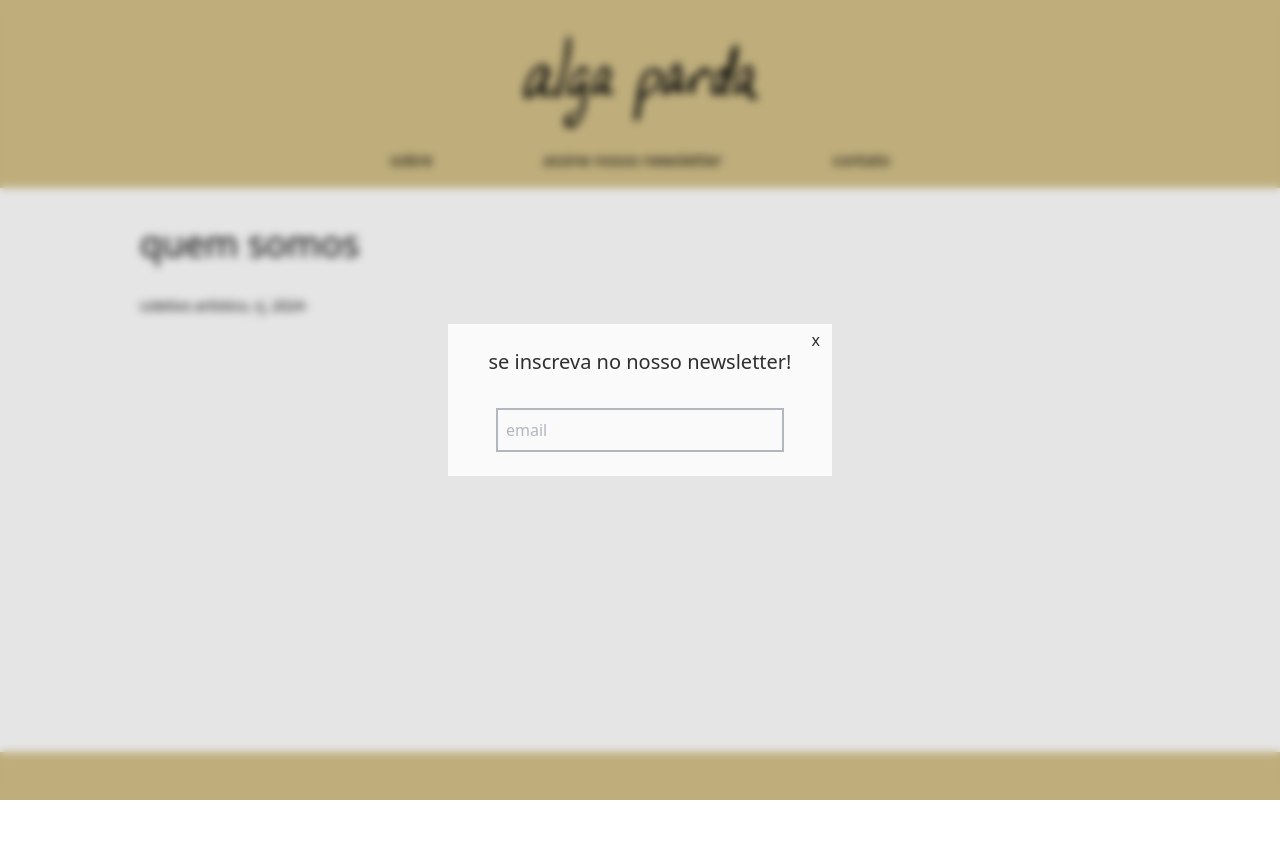
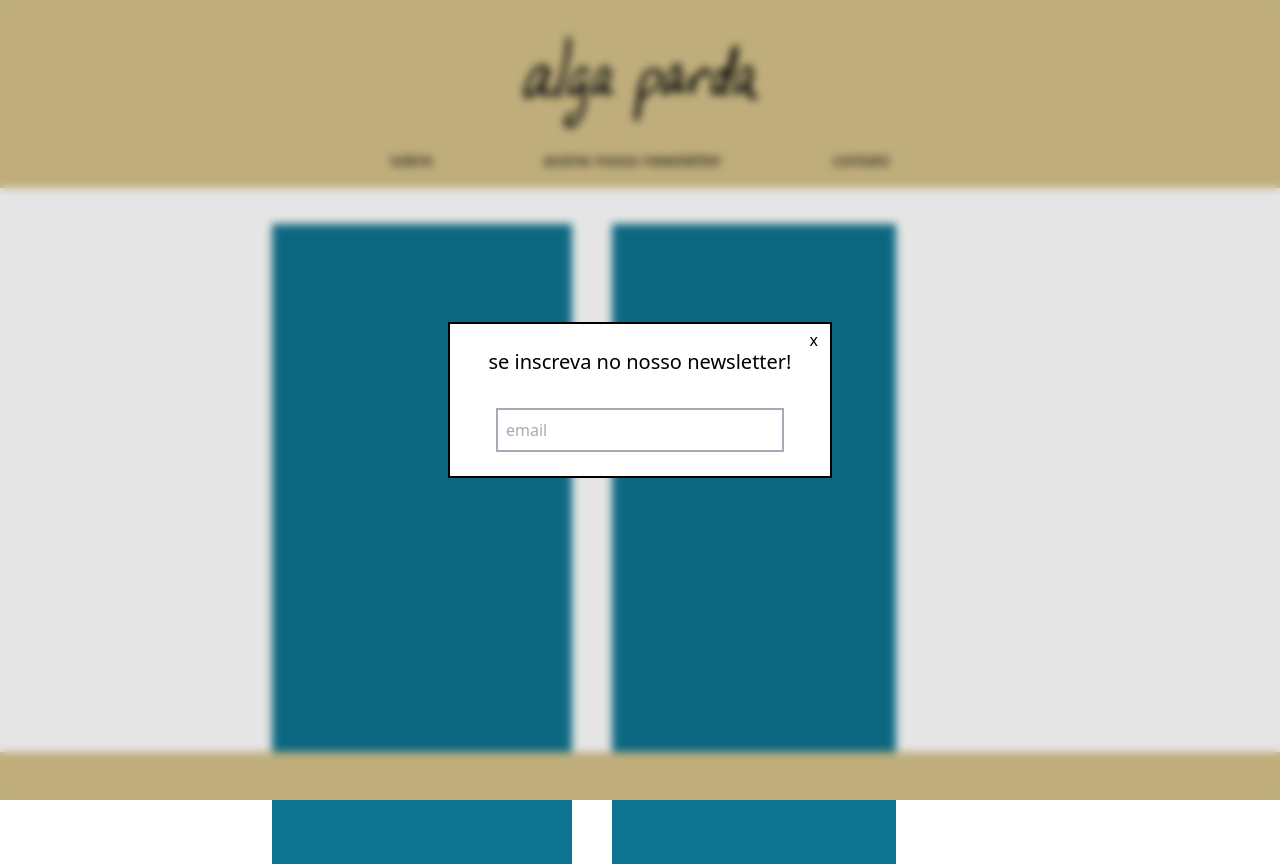
Before and after one commit to alga-parda/alga-parda, a Next.js app: page /sobre in a window 1280 px wide. Both pictures are taken after a click on the button "assine nosso newsletter". Before the commit the page ends 800 px from the top, so only its background shows below. Built offline with nearby package versions, Linux system fonts and the light colour scheme.

Commit message:
adjusted paths & sobre page layout

```diff
--- a/app/layout.js
+++ b/app/layout.js
@@ -1,6 +1,6 @@
 import "./globals.css";
-import Header from "@/components/Header";
-import Footer from "@/components/Footer";
+import Header from "@/components/NavBar/Header";
+import Footer from "@/components/NavBar/Footer";
 
 export const metadata = {
   title: "alga parda",
--- a/app/sobre/page.js
+++ b/app/sobre/page.js
@@ -7,9 +7,15 @@ export const metadata = {
 export default function Sobre() {
     return (
         <Main>
-            <div className="absolute top-56">
-                <h1 className="text-4xl">quem somos</h1>
-                <p className="text-sm mt-8">coletivo artístico, rj, 2024-</p>
+            <div className="absolute top-56 w-2/4 ml-64 overflow-x-scroll">
+                <div className="flex gap-10 whitespace-nowrap px-4">
+                    <div className="bg-cyan-700 h-[640px] w-[300px] flex-shrink-0"></div>
+                    <div className="bg-cyan-700 h-[640px] w-[300px] flex-shrink-0"></div>
+                    <div className="bg-cyan-700 h-[640px] w-[300px] flex-shrink-0"></div>
+                    <div className="bg-cyan-700 h-[640px] w-[300px] flex-shrink-0"></div>
+                    <div className="bg-cyan-700 h-[640px] w-[300px] flex-shrink-0"></div>
+                    <div className="bg-cyan-700 h-[640px] w-[300px] flex-shrink-0"></div>
+                </div>
             </div>
         </Main>
     );
--- a/components/Main.js
+++ b/components/Main.js
@@ -3,7 +3,7 @@ import React from "react";
 export default function Main(props) {
     const { children } = props;
     return (
-        <div className="container mx-auto w-[1000px] h-[600px]">
+        <div className="container mx-auto">
             {children}
         </div>
     )
--- a/components/Header.js
+++ b/components/NavBar/Header.js
@@ -3,7 +3,7 @@
 import { useRouter } from "next/navigation";
 import { useState } from "react";
 import Image from "next/image";
-import logo from "../public/alga-parda.png"
+import logo from "@/public/alga-parda.png"
 import NewsModal from "./NewsModal";
 
 export default function Header() {
--- a/components/NewsModal.js
+++ b/components/NavBar/NewsModal.js
@@ -23,7 +23,7 @@ const NewsModal = ({ isOpen, onClose }) => {
 
     return (
         <div className="fixed inset-0 z-50 bg-black bg-opacity-10 backdrop-blur-sm flex justify-center items-center">
-            <div className="absolute max-h-[300px] w-full max-w-sm bg-black opacity-80">
+            <div className="absolute max-h-[300px] w-full max-w-sm bg-black border-2 border-black">
                 <div className="relative z-10 overflow-y-auto bg-white p-6">
                     <button
                         className="absolute right-3 top-1"
```
Also changed, not shown: components/NavBar/Footer.js (renamed from components/Footer.js).
